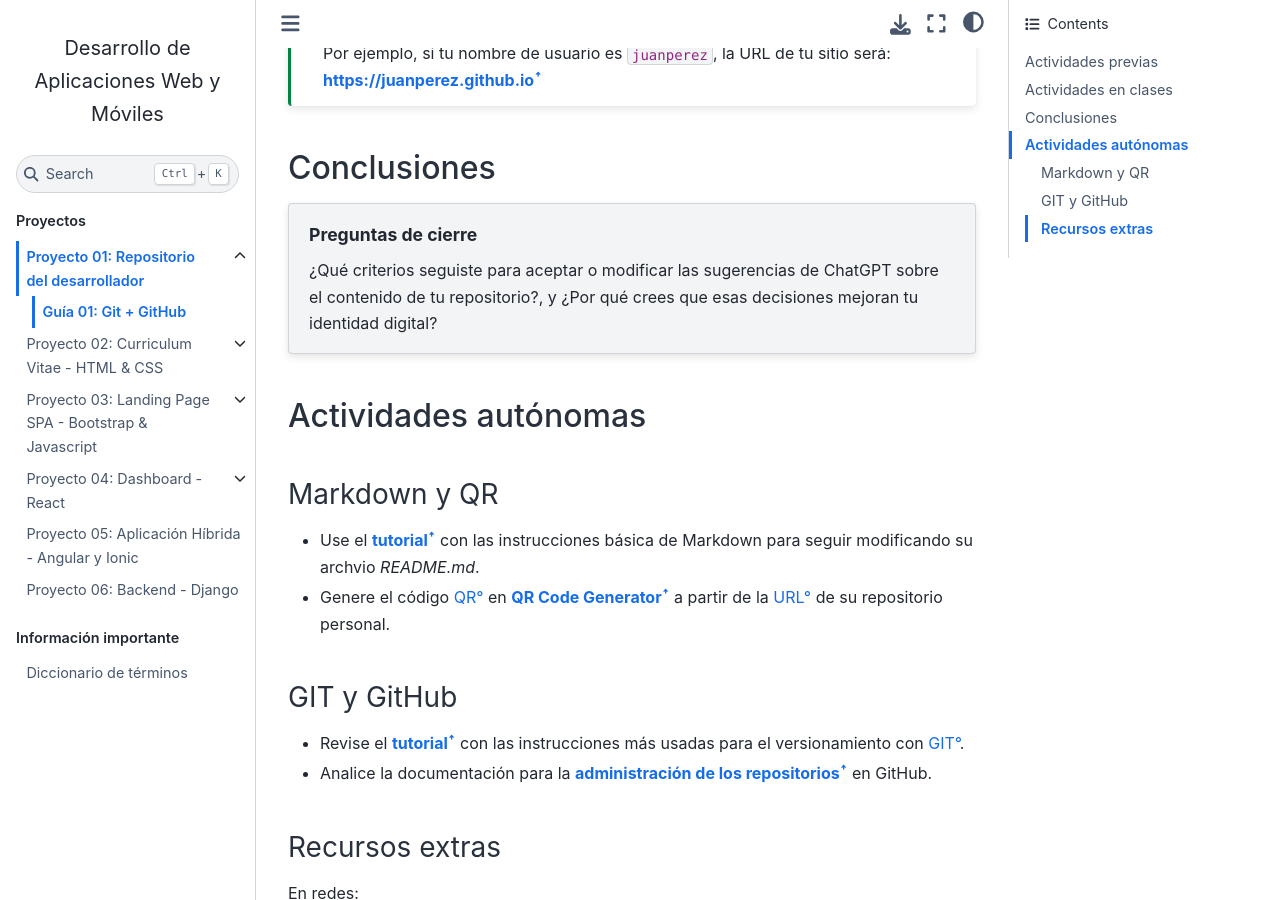
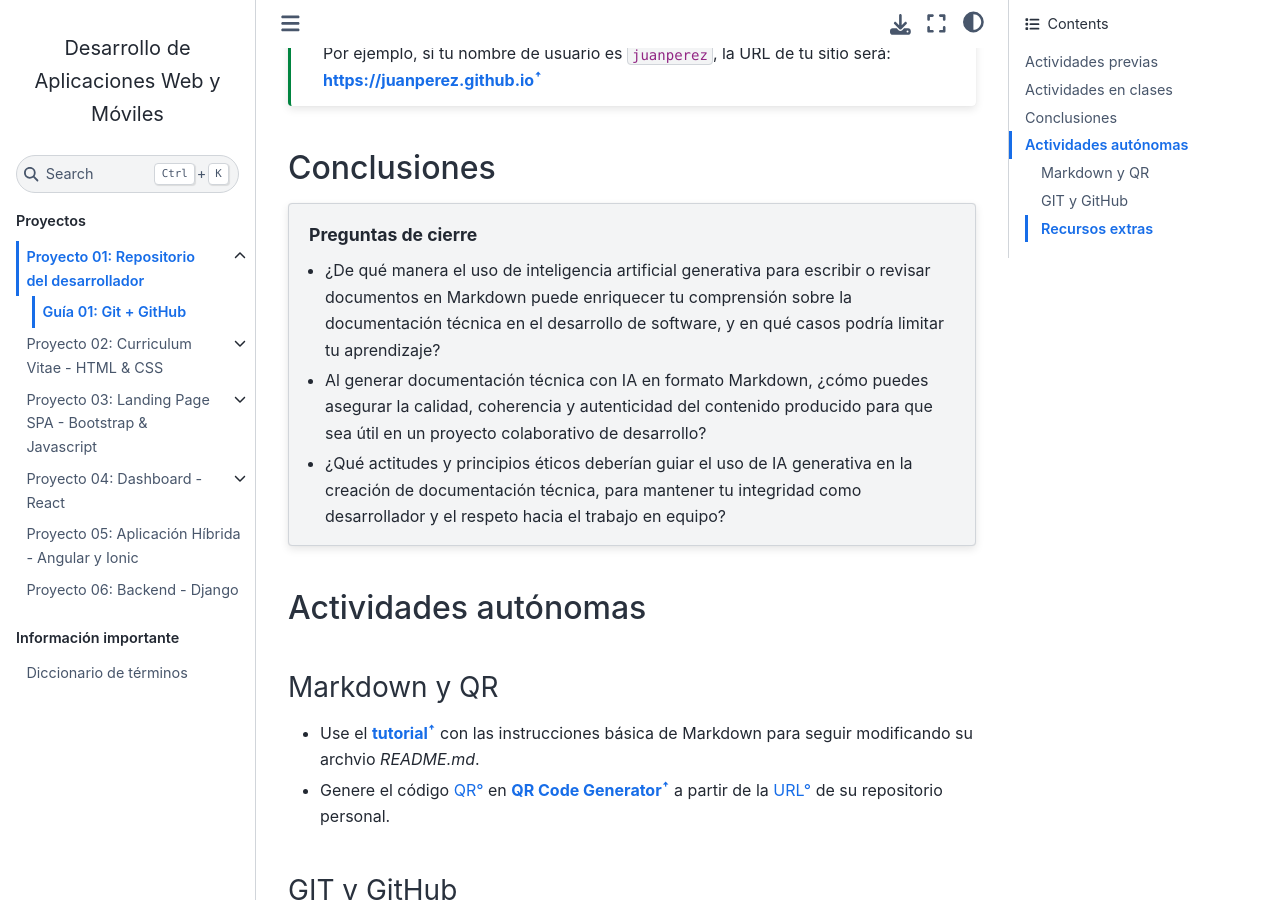
Before and after one commit to DAWMFIEC/DAWM-AI, a Sphinx documentation site: the page built from docs/source/guias/guia01.rst, in a window 1280 px wide and 900 px high, scrolled down 1475 px. Built offline with Sphinx 7.4.7 and the Sphinx Book theme 1.1.4, drawn with Linux system fonts in a browser that asks for light colours; comment, search, counter and statistics services are not loaded.

Commit message:
guia01: SHS

```diff
--- a/docs/source/guias/guia01.rst
+++ b/docs/source/guias/guia01.rst
@@ -61,8 +61,11 @@ Conclusiones
 
 .. topic:: Preguntas de cierre
 
-    ¿Qué criterios seguiste para aceptar o modificar las sugerencias de ChatGPT sobre el contenido de tu repositorio?, y
-    ¿Por qué crees que esas decisiones mejoran tu identidad digital?
+    * ¿De qué manera el uso de inteligencia artificial generativa para escribir o revisar documentos en Markdown puede enriquecer tu comprensión sobre la documentación técnica en el desarrollo de software, y en qué casos podría limitar tu aprendizaje?
+
+    * Al generar documentación técnica con IA en formato Markdown, ¿cómo puedes asegurar la calidad, coherencia y autenticidad del contenido producido para que sea útil en un proyecto colaborativo de desarrollo?
+
+    * ¿Qué actitudes y principios éticos deberían guiar el uso de IA generativa en la creación de documentación técnica, para mantener tu integridad como desarrollador y el respeto hacia el trabajo en equipo?
 
 
 Actividades autónomas
```
